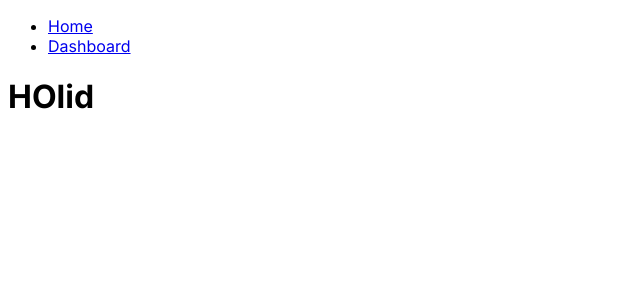
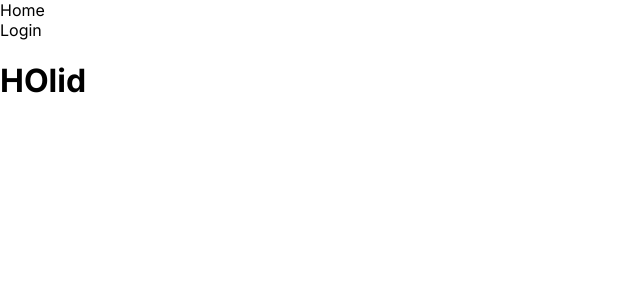
Before and after one commit to The-fourth-elements/The-fourth-Element-CLIENT, a Next.js app: page / in a window 1280 px wide. Shown: the top 300 px of the page, without its empty margins (0-640 px from the left). Built offline with nearby package versions, Linux system fonts and the light colour scheme.

Commit message:
nonhigh: components and navbar

```diff
--- /dev/null
+++ b/src/app/global.scss
@@ -0,0 +1,22 @@
+$main-orange: #F26522;
+// $orange-secondary
+
+
+body{
+    margin: 0;
+}
+
+
+a {
+    color: unset;
+    text-decoration: unset;
+}
+
+ul {
+    padding: 0;
+    margin: 0;
+}
+
+li {
+    list-style: none;
+}
--- a/src/app/layout.jsx
+++ b/src/app/layout.jsx
@@ -1,5 +1,7 @@
 
+import Navbar from '@/components/navbar/Navbar'
 import { Inter } from 'next/font/google'
+import './global.scss';
 
 const inter = Inter({ subsets: ['latin'] })
 
@@ -11,7 +13,9 @@ export const metadata = {
 export default function RootLayout({ children }) {
   return (
     <html lang="en">
-      <body className={inter.className}>{children}</body>
+      <body className={inter.className}>
+        <header><Navbar /></header>
+        {children}</body>
     </html>
   )
 }
--- a/src/app/page.jsx
+++ b/src/app/page.jsx
@@ -8,21 +8,6 @@ export default function Home() {
 
   return (
     <>
-      <header>
-        <nav>
-          <ul>
-            {routes.map(({ label, route }) => {
-              return (
-                <li key={route}>
-                  <Link href={route}>
-                    {label}
-                  </Link>
-                </li>
-              )
-            })}
-          </ul>
-        </nav>
-      </header>
       <h1>HOlid</h1>
     </>
   )
--- /dev/null
+++ b/src/components/navbar/Navbar.jsx
@@ -0,0 +1,25 @@
+import Link from "next/link"
+
+const Navbar = ()=> {
+    const routes = [
+        {label: 'Home',route: '/'},
+        {label: 'Login', route: '/login'}
+    ]
+    return (
+        <nav>
+            <ul>
+            {routes.map(({ label, route }) => {
+              return (
+                <li key={route}>
+                  <Link href={route}>
+                    {label}
+                  </Link>
+                </li>
+              )
+            })}
+          </ul>
+        </nav>
+    )
+}
+
+export default Navbar;
```
Also changed, not shown: src/app/login/page.jsx (added, +10 -0 lines), src/components/navbar/styles.scss (added).
